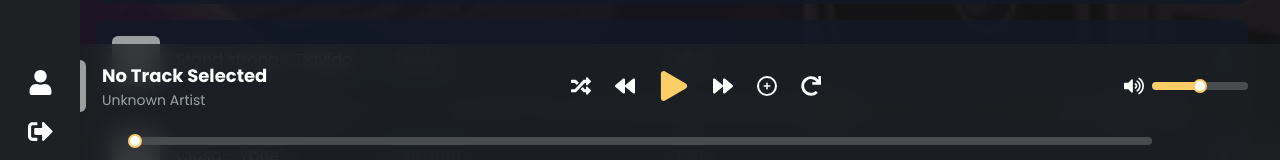
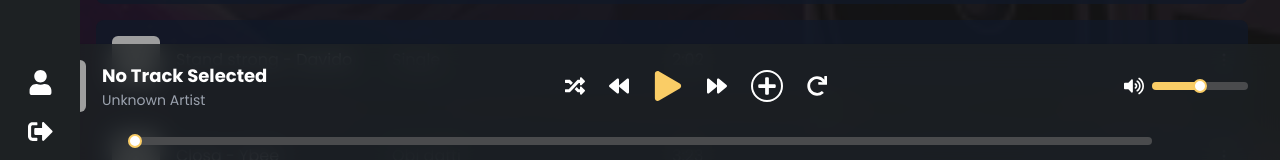
Before and after one commit to EjiroOsiephri/Musica, a Next.js app: page /album in a window 1280 px wide. Shown: the part 632-792 px from the top of the page. Built offline with nearby package versions, Linux system fonts and the light colour scheme; grey boxes are pictures that could not be loaded.

Commit message:
feats/add added playlist to frontend

```diff
--- a/package.json
+++ b/package.json
@@ -18,9 +18,11 @@
     "next": "^15.2.2",
     "react": "^19.0.0",
     "react-dom": "^19.0.0",
+    "react-hot-toast": "^2.5.2",
     "react-icons": "^5.5.0",
     "react-loading-skeleton": "^3.5.0",
     "react-redux": "^9.2.0",
+    "react-toastify": "^11.0.5",
     "react-window": "^1.8.11",
     "redux-persist": "^6.0.0",
     "tailwind-scrollbar-hide": "^2.0.0"
@@ -30,6 +32,7 @@
     "@types/node": "^20.17.24",
     "@types/react": "^19",
     "@types/react-dom": "^19",
+    "@types/react-toastify": "^4.1.0",
     "postcss": "^8",
     "tailwindcss": "^3.4.1",
     "typescript": "^5"
--- a/src/app/layout.tsx
+++ b/src/app/layout.tsx
@@ -5,6 +5,7 @@ import "./globals.css";
 import { Provider } from "react-redux";
 import { PersistGate } from "redux-persist/integration/react";
 import { store, persistor } from "../store/store";
+import { Toaster } from "react-hot-toast";
 
 const geistSans = Geist({
   variable: "--font-geist-sans",
@@ -29,6 +30,8 @@ export default function RootLayout({
             {children}
           </PersistGate>
         </Provider>
+        {/* Place the Toaster inside the body */}
+        <Toaster position="top-right" reverseOrder={false} />
       </body>
     </html>
   );
--- a/src/components/MusicPlayer.tsx
+++ b/src/components/MusicPlayer.tsx
@@ -10,16 +10,22 @@ import {
   FaRandom,
   FaRedo,
   FaPlus,
+  FaCheck,
 } from "react-icons/fa";
 import Image from "next/image";
 import { useSelector, useDispatch } from "react-redux";
 import { setCurrentTrack } from "../utils/musicSlice";
+import { toast } from "react-toastify";
+import "react-toastify/dist/ReactToastify.css";
+
+// Removed toast.configure() as it is no longer required in the latest react-toastify API
 
 const MusicPlayer = ({ playlist }: { playlist: any[] }) => {
   const [isPlaying, setIsPlaying] = useState(false);
   const [progress, setProgress] = useState<number>(0);
   const [volume, setVolume] = useState<number>(50);
   const [isRepeat, setIsRepeat] = useState(false);
+  const [isAdded, setIsAdded] = useState(false);
 
   const currentTrack = useSelector(
     (state: {
@@ -108,10 +114,9 @@ const MusicPlayer = ({ playlist }: { playlist: any[] }) => {
     const updateProgress = () => {
       if (audioRef.current) {
         const currentTime = audioRef.current.currentTime;
-        const duration = audioRef.current.duration || 1; // Prevent division by zero
+        const duration = audioRef.current.duration || 1;
         setProgress((currentTime / duration) * 100);
 
-        // Handle repeat functionality
         if (isRepeat && currentTime >= duration) {
           audioRef.current.currentTime = 0;
           audioRef.current.play();
@@ -131,6 +136,48 @@ const MusicPlayer = ({ playlist }: { playlist: any[] }) => {
       }
     };
   }, [isRepeat]);
+
+  const handleAddToPlaylist = async () => {
+    console.log();
+
+    const token = localStorage.getItem("token");
+
+    try {
+      const response = await fetch(
+        `${process.env.NEXT_PUBLIC_API_URL}/playlists/add-to-playlist`,
+        {
+          method: "POST",
+          headers: {
+            "Content-Type": "application/json",
+            Authorization: `Bearer ${token}`,
+          },
+          body: JSON.stringify({
+            user_id: currentTrack?.preview,
+            track_id: currentTrack?.preview,
+            title: currentTrack?.title,
+            artist: currentTrack?.artist,
+            image: currentTrack?.image,
+            preview: currentTrack?.preview,
+          }),
+        }
+      );
+
+      if (response.ok) {
+        setIsAdded(true);
+        toast.success("Song added to playlist!");
+
+        setTimeout(() => {
+          setIsAdded(false);
+        }, 3000); // Revert back to plus icon after 3 seconds
+      } else {
+        const data = await response.json();
+        toast.error(data.message || "Failed to add song to playlist.");
+      }
+    } catch (error) {
+      console.error("Error adding to playlist:", error);
+      toast.error("An error occurred while adding to playlist.");
+    }
+  };
 
   return (
     <>
@@ -154,7 +201,6 @@ const MusicPlayer = ({ playlist }: { playlist: any[] }) => {
                   {currentTrack?.artist || "Unknown Artist"}
                 </p>
               </div>
-              <FaPlus className="hidden border-2 border-white rounded-full text-xl p-1 cursor-pointer " />
             </div>
 
             {/* Controls */}
@@ -182,7 +228,14 @@ const MusicPlayer = ({ playlist }: { playlist: any[] }) => {
                 className="cursor-pointer text-xl"
                 onClick={handleNext}
               />
-              <FaPlus className="md:block border-2 border-white rounded-full text-xl p-1 cursor-pointer " />
+              <div
+                className={`md:block border-2 border-white rounded-full text-xl p-1 cursor-pointer ${
+                  isAdded ? "bg-green-500 border-green-500" : ""
+                }`}
+                onClick={handleAddToPlaylist}
+              >
+                {isAdded ? <FaCheck /> : <FaPlus />}
+              </div>
               <FaRedo
                 className={`cursor-pointer hidden md:block  text-xl ${
                   isRepeat ? "text-[#FACD66]" : ""
```
Also changed, not shown: 1 other file (tests, documents, lock files or other folders).
